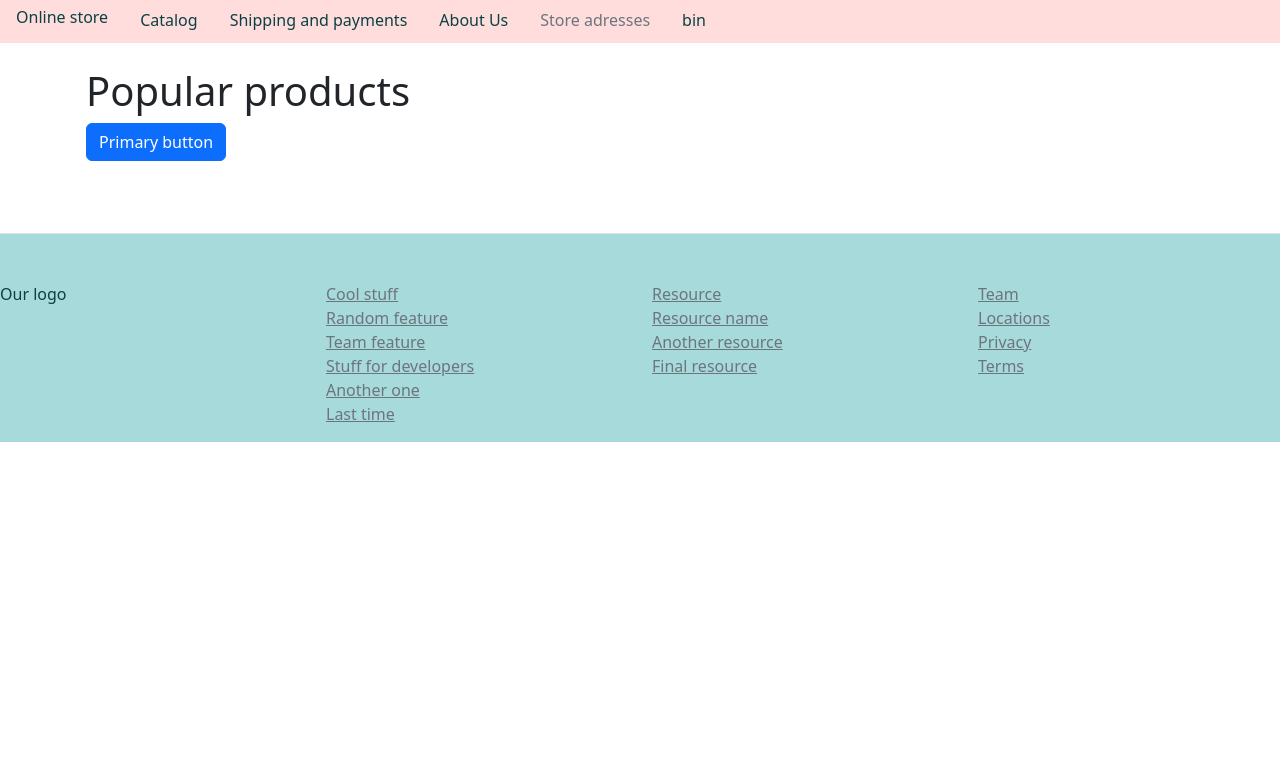
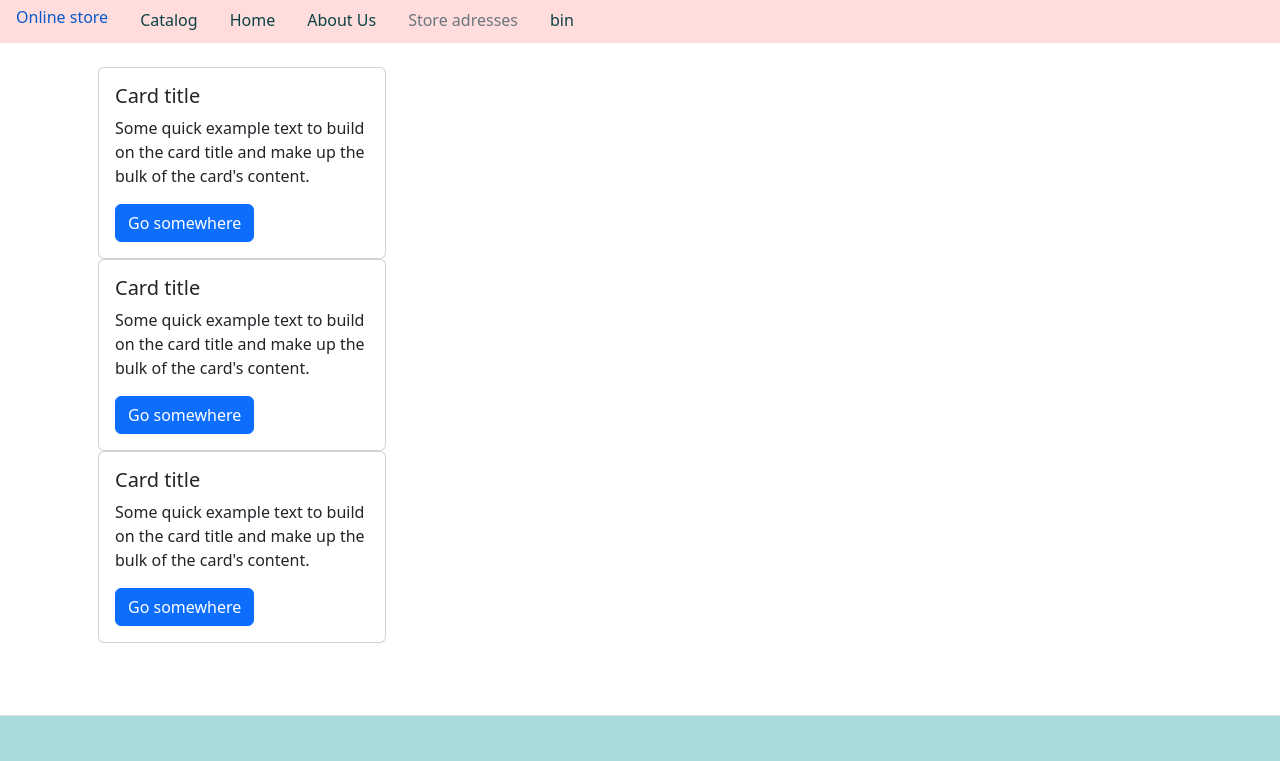
Before and after one commit to yusia/online-store, a website built with webpack: page index.html in a window 1280 px wide. Shown: the top 761 px of the page. Built offline with nearby package versions, Linux system fonts and the light colour scheme.

Commit message:
feat: add init router

```diff
--- a/index.html
+++ b/index.html
@@ -5,7 +5,6 @@
   <meta charset="UTF-8">
   <meta http-equiv="X-UA-Compatible" content="IE=edge">
   <meta name="viewport" content="width=device-width, initial-scale=1.0">
-  <link rel="stylesheet" href="./main.css">
   <title>Online store</title>
 </head>
 
@@ -14,19 +13,17 @@
     <nav class="nav">
       <h1 class="nav-link">Online store</h1>
 
-      <a class="nav-link active" aria-current="page" href="#">Catalog</a>
-      <a class="nav-link" href="#">Shipping and payments</a>
-      <a class="nav-link" href="#">About Us</a>
+      <a class="nav-link active" aria-current="page" href="#catalog">Catalog</a>
+      <a class="nav-link" href="#home">Home</a>
+      <a class="nav-link" href="#about">About Us</a>
       <a class="nav-link disabled">Store adresses</a>
       <div class="nav-link">bin</div>
     </nav>
   </header>
 
   <div class="container py-4 px-3 mx-auto">
-    <main>
-      <h1>Popular products</h1>
+    <main id="app">
     </main>
-    <button class="btn btn-primary">Primary button</button>
 
   </div>
   <footer class="pt-4 my-md-5 pt-md-5 border-top">
--- a/package.json
+++ b/package.json
@@ -30,6 +30,7 @@
     "css-loader": "^6.7.3",
     "eslint-webpack-plugin": "^3.2.0",
     "html-webpack-plugin": "^5.5.0",
+     "html-loader": "^4.2.0",
     "mini-css-extract-plugin": "^2.6.1",
     "postcss-loader": "^7.0.2",
     "prettier": "^2.8.1",
--- a/src/components/app/app.ts
+++ b/src/components/app/app.ts
@@ -1,8 +1,16 @@
+import Router from "../router/router";
+import Route from "../router/route";
+
 export default class App {
-    constructor() {
-    }
+  constructor() {
+  }
 
-    public start(): void {
-      console.log("Application started");
-    }
+  public start(): void {
+    var router = new Router([
+      new Route('home', 'home'),
+      new Route('about', 'about'),
+      new Route('catalog', 'catalog', true)
+    ]);
+    console.log("Application started");
+  }
 }
--- /dev/null
+++ b/src/components/router/route.ts
@@ -0,0 +1,9 @@
+export default class Route {
+  default: boolean | undefined = false;
+  constructor(private name: string, public htmlName: string, defaultRoute?: boolean) {
+    this.default = defaultRoute;
+  }
+  isActiveRoute(hashedPath: string) {
+    return hashedPath.replace('#', '') === this.name;
+  }
+}
--- /dev/null
+++ b/src/components/router/router.ts
@@ -0,0 +1,62 @@
+import Route from "./route";
+import about from '../views/about.html';
+import home from '../views/home.html';
+import catalog from '../views/catalog/catalog.html';
+import notFounded from '../views/notFound.html';
+
+type r = {
+  [index: string]: string;
+};
+const routesInner: r = {
+  "about": about,
+  "home": home,
+  "catalog": catalog,
+  notFounded: notFounded,
+}
+
+export default class Router {
+  rootElem: HTMLElement;
+  constructor(private routes: Route[]) {
+    this.rootElem = document.getElementById('app') as HTMLElement;
+    this.init();
+  }
+
+  public setContent(responseText: string) {
+    this.rootElem.innerHTML = responseText;
+  }
+  private onHashChange() {
+    var r = this.routes;
+    this.hasChanged();
+  }
+
+  init() {
+    window.addEventListener('hashchange', this.onHashChange.bind(this));
+    this.hasChanged();
+  }
+
+  hasChanged() {
+    const r = this.routes;
+    if (window.location.hash.length > 0) {
+      for (let i = 0, length = r.length; i < length; i++) {
+        const route = r[i];
+        if (route.isActiveRoute(window.location.hash.substr(1))) {
+          this.goToRoute(route.htmlName);
+          break;
+        }else{
+          this.goToRoute("notFounded");
+        }
+      }
+    } else {
+      for (var i = 0, length = r.length; i < length; i++) {
+        var route = r[i];
+        if (route.default) {
+          this.goToRoute(route.htmlName);
+        }
+      }
+    }
+  }
+  goToRoute(htmlName: string) {
+    this.setContent(routesInner[htmlName]);
+
+  }
+};
--- /dev/null
+++ b/src/components/views/about.html
@@ -0,0 +1 @@
+<div>Abouts</div>
--- /dev/null
+++ b/src/components/views/catalog/catalog.html
@@ -0,0 +1,26 @@
+<div class="container">
+  <div class="card" style="width: 18rem;">
+    <div class="card-body">
+      <h5 class="card-title">Card title</h5>
+      <p class="card-text">Some quick example text to build on the card title and make up the bulk of the card's
+        content.</p>
+      <a href="#" class="btn btn-primary">Go somewhere</a>
+    </div>
+  </div>
+  <div class="card" style="width: 18rem;">
+    <div class="card-body">
+      <h5 class="card-title">Card title</h5>
+      <p class="card-text">Some quick example text to build on the card title and make up the bulk of the card's
+        content.</p>
+      <a href="#" class="btn btn-primary">Go somewhere</a>
+    </div>
+  </div>
+  <div class="card" style="width: 18rem;">
+    <div class="card-body">
+      <h5 class="card-title">Card title</h5>
+      <p class="card-text">Some quick example text to build on the card title and make up the bulk of the card's
+        content.</p>
+      <a href="#" class="btn btn-primary">Go somewhere</a>
+    </div>
+  </div>
+</div>
--- /dev/null
+++ b/src/components/views/home.html
@@ -0,0 +1 @@
+<div>Home</div>
--- /dev/null
+++ b/src/components/views/notFound.html
@@ -0,0 +1 @@
+<div>404 Error</div>
--- /dev/null
+++ b/src/html.d.ts
@@ -0,0 +1,4 @@
+declare module '*.html' {
+  const value: string;
+  export default value
+}
--- a/tsconfig.json
+++ b/tsconfig.json
@@ -8,5 +8,5 @@
     "allowJs": true,
     "strict": true,
   },
-  "files": ["src/index.ts"]
+  "files": ["src/index.ts","src/html.d.ts"]
 }
--- a/webpack.config.js
+++ b/webpack.config.js
@@ -57,6 +57,9 @@ const config = {
       {
         test: /\.(eot|svg|ttf|woff|woff2|png|jpg|gif)$/i,
         type: "asset",
+      },      {
+        test: /\.html$/i,
+        loader: "html-loader",
       },
     ],
   },
```
Also changed, not shown: 1 other file.
